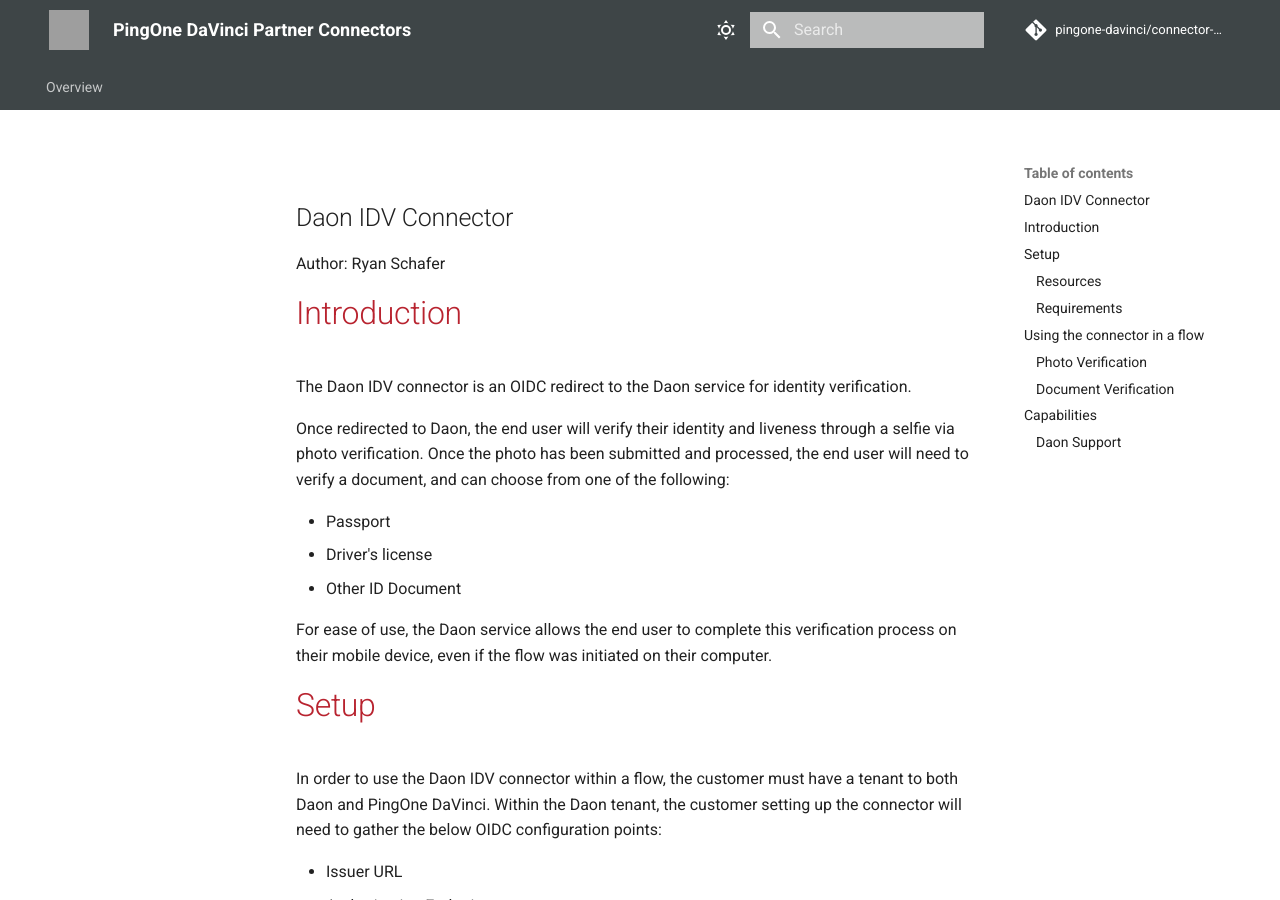
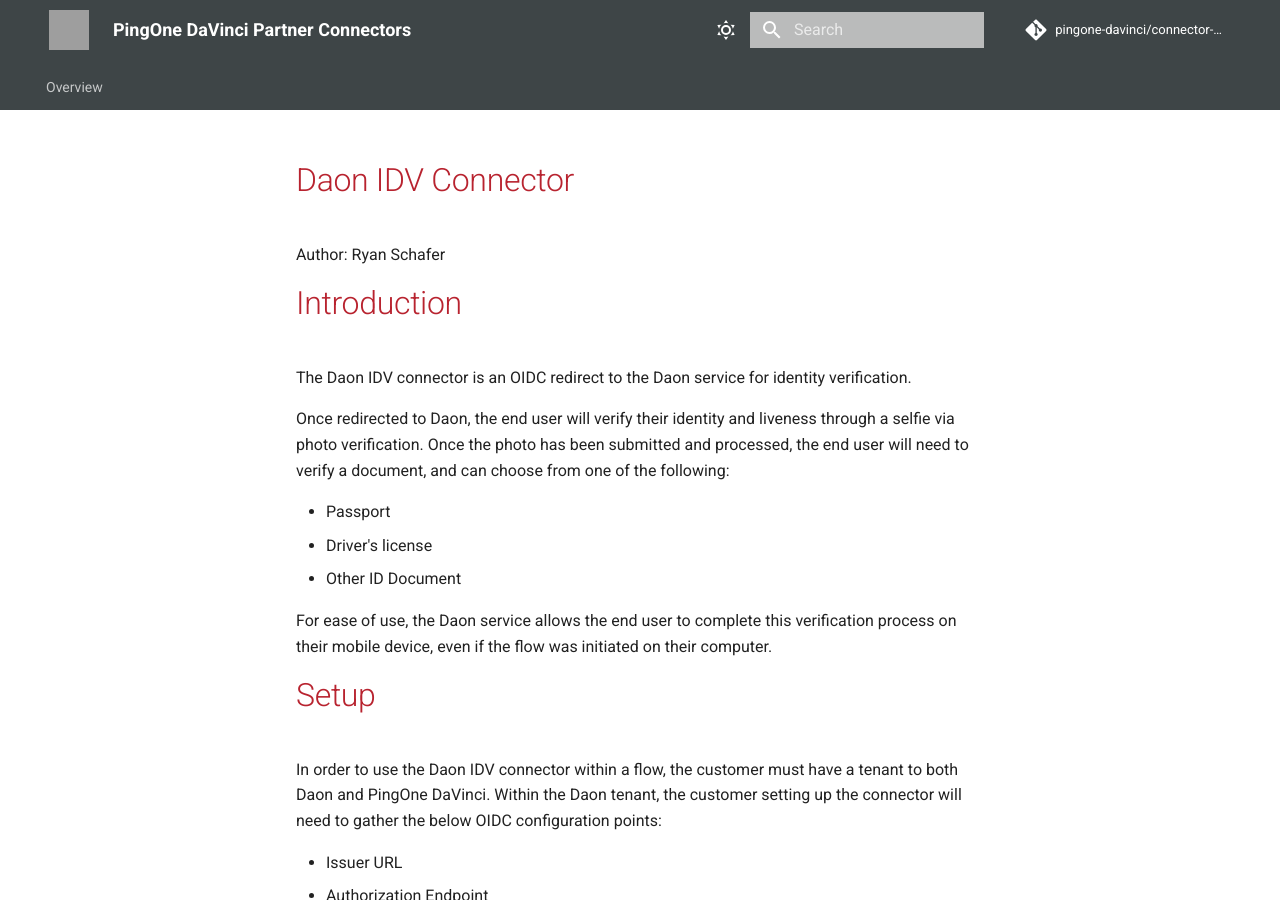
Before and after one commit to pingone-davinci/documentation, an MkDocs documentation site: the page built from docs/daon-idv/README.md, in a window 1280 px wide and 900 px high. Built offline with MkDocs 1.6.1 and Material for MkDocs 9.7.7, drawn with Linux system fonts in a browser that asks for light colours; comment, search, counter and statistics services are not loaded; grey boxes are pictures that could not be loaded.

Commit message:
Update README.md

```diff
--- a/docs/daon-idv/README.md
+++ b/docs/daon-idv/README.md
@@ -1,4 +1,4 @@
-## Daon IDV Connector
+# Daon IDV Connector
 
 Author: Ryan Schafer
 
```
